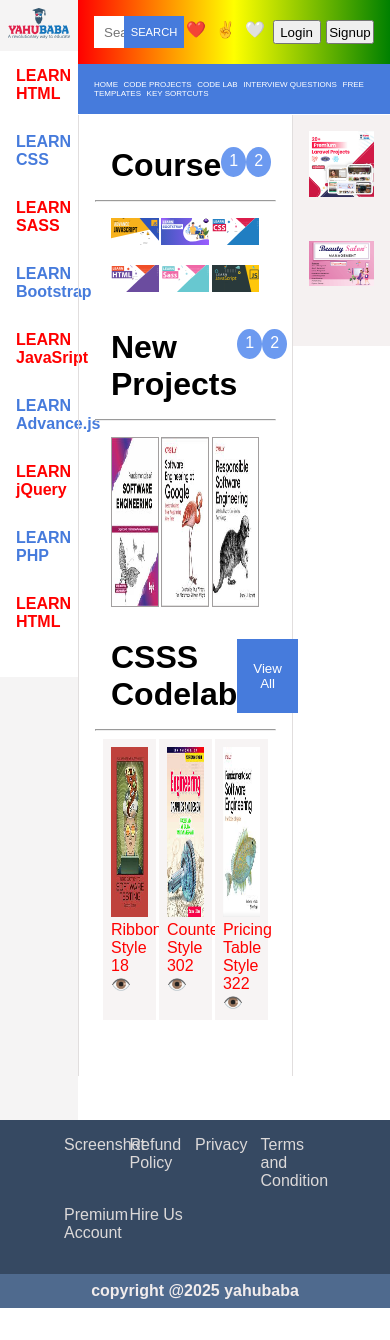
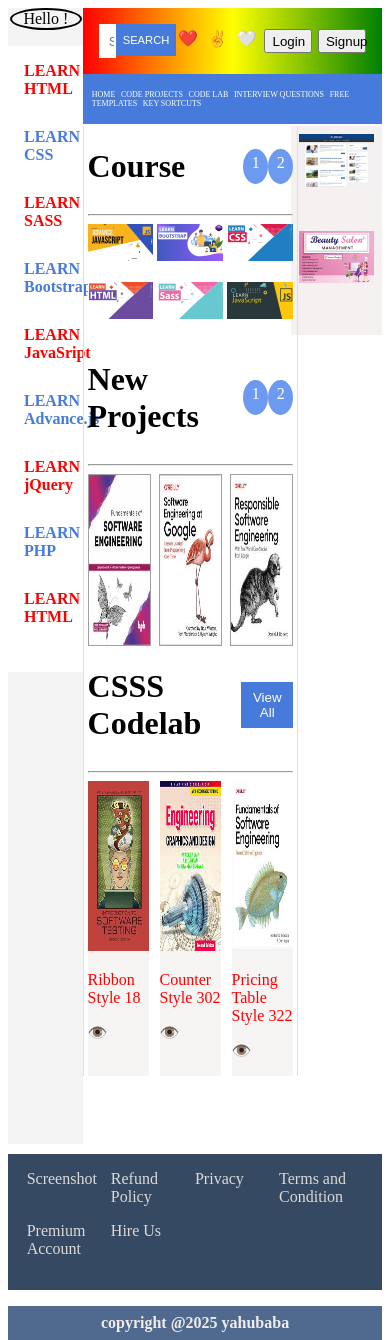
Before and after one commit to sahiba2503/my-react-app, a React (Vite) app in the folder my-vite-app/: page / in a window 390 px wide. Before the commit the page ends 1308 px from the top, so only its background shows below. Built offline with nearby package versions, Linux system fonts and the light colour scheme.

Commit message:
add style for making responsive

```diff
--- a/my-vite-app/src/App.css
+++ b/my-vite-app/src/App.css
@@ -1,21 +1,22 @@
-*{
+#root{
     margin: 0;
     padding: 0;
+    width: 100%;
+   position: relative;
   box-sizing: border-box;
-    font-family: Arial, Helvetica, sans-serif;
 }
 .naveContainer{
-    /* border: 2px solid black; */
     width: 80%;
     display: flex;
     flex-direction: column;
     float: right;
-     position: relative;
+    position: absolute;
+    top:0;
+    left: 20%;
+
 }
 .navBg{
-    /* border: 2px solid red; */
      background:linear-gradient(to right,red,yellow,green);
-    /* width: 75%; */
     display: flex;
    flex-direction: row;
    align-items: center;
@@ -25,7 +26,6 @@
 
 }
 #searchSection{
-    /* border: 2px solid #467bdc; */
     width: 40%;
     display: flex;
     flex-direction: row;
@@ -48,14 +48,12 @@
      border: none;
 }
 .navLogos{
-    /* border: 2px solid black; */
      width: 20%;
     display: flex;
     justify-content: space-between;
     min-width: 190px;
     }
 .navLogo{
-/* border: 2px solid black; */
 border-radius: 50%;
   height: 1.5rem;
   width: 1.5rem;
@@ -70,10 +68,13 @@ border-radius: 50%;
     background-color: rgb(245, 244, 244);
     padding-bottom: 1rem;
     height: 1120px;
+    position: absolute;
+    top:0;
+    left: 0%;
 }
 #yahuLogo{
-    width: 100%;
-    padding: 10%;
+    width: 90%;
+   margin-left: 3%;
    }
 .Leftsidebar ul{
     list-style: none;
@@ -95,56 +96,54 @@ border-radius: 50%;
 }
 
 .secondNav{
-    /* border: 5px solid green; */
-      width: 100%;
+       width: 94%;
       font-size: 0.5rem;
        background-color: #467bdc;
     color:white;
-    padding: 1rem;
+    padding: 1rem 3%;
 
 }
 .secondNav span{
     margin-right: 2%;
 }
 .RightSidBar{
-     /* border: 2px solid black; */
       background-color:rgb(245, 241, 241);
-     padding: 1rem;
-     float: right;
+      width: 20%;
+       padding: 0.5rem;
         position: absolute;
-    top:115px;
-    right: 0;
-     width: 25%;
+    top:7.4rem;
+    right: 0%;
 
 }
 .sideBox1{
     width: 100%;
    margin-bottom: 40px;
-   /* margin-top: 20px; */
 }
 .home{
     border-left: 1px solid rgb(225, 222, 222);
     border-right:1px solid rgb(225, 222, 222) ;
    position: absolute;
-   top: 115px;
-    right: 25%;
+   width: 60%;
     left: 20%;
+    right: 20%;
+    top:7.4rem;
    width: 55%;
-   padding: 1rem 1rem 3rem 1rem;
+    padding:  0 1%;
 
 }
 .chenge{
-    /* border: 1px solid black; */
       border-radius: 50%;
+
 }
 .mainHeading{
+     width: 100%;
     display: flex;
     flex-direction: row;
+    align-items: center;
     justify-content: space-between;
-    padding: 1rem;
+
 }
 .mainResponsivBtn{
-    /* border: 2px solid black; */
      width: 11%;
     min-width: 50px;
     text-align: center;
@@ -153,7 +152,6 @@ border-radius: 50%;
     justify-content: space-between;
 }
 .mainResponsivBtn span{
-    /* border: 2px solid black; */
     width: 1.9rem;
     height: 1.9rem;
     color:white;
@@ -161,11 +159,11 @@ border-radius: 50%;
     padding-top: 5px;
 }
 .Maincontainer{
-    /* border: 1px solid blue; */
+    width: 100%;
     display: flex;
     justify-content: space-between;
     flex-wrap: wrap;
-    padding:   1rem 1rem 0 1rem;
+
   }
 .Maincontainer img{
     width: 32%;
@@ -173,28 +171,29 @@ border-radius: 50%;
 
 }
 .Record{
-    /* border: 2px solid red; */
     width: 100%;
     display: flex;
     justify-content: space-between;
-    padding: 1rem;
+
 }
 .Record img{
     border: 1px solid rgb(162, 159, 159);
-    width: 32%;
+    width: 30%;
     height: 170px;
 
 }
 .mainHeading button{
     background-color: #467bdc;
     color:white;
-    padding: 0 1rem;
+     height: 50%;
+      padding:  0.5rem;
+
     border: none;
 }
 .codelablBox{
    background-color: rgb(247, 244, 244);
-    width: 32%;
-    padding: 0.5rem;
+    width: 30%;
+
 
 }
 .codelablBox img{
@@ -209,20 +208,20 @@ background-color: rgb(247, 244, 244);
     display: flex;
     flex-direction: row;
     justify-content: space-between;
-    padding: 0.5rem;
+
 }
 .footerList{
-    /* border: 2px solid red; */
     width: 100%;
     display: flex;
     flex-direction: column;
-
+   position: absolute;
+   top:1130px;
 }
 .footerList ul{
-    width: 100%;
+    width: 90%;
     display: flex;
     flex-wrap: wrap;
-    padding: 1rem 4rem;
+    padding: 1rem 5%;
     list-style: none;
     background-color: #364962;
     color: rgb(220, 217, 217);
--- a/my-vite-app/src/LeftSidebar.jsx
+++ b/my-vite-app/src/LeftSidebar.jsx
@@ -1,6 +1,6 @@
 
 import "./App.css"
-import logo from './assets/yahu.svg';
+// import logo from './assets/poster5.svg';
 function LeftSidebar(){
 
 
@@ -8,8 +8,8 @@ function LeftSidebar(){
         <>
         <div class="Leftsidebar">
 
-        <div id='yahuLogo'>
-        <img src={logo} alt="logo" />
+        <div id='yahuLogo' style={{textAlign:"center",border:"2px solid black",borderRadius:"50%"}}>
+       Hello !
         </div>
         <ul>
             <li className="TopicColorR" >LEARN HTML</li>
--- a/my-vite-app/src/RightSidebar.jsx
+++ b/my-vite-app/src/RightSidebar.jsx
@@ -1,4 +1,4 @@
-import yahuposter from "./assets/sidelaravel.jpg"
+import yahuposter from "./assets/poster2.png"
 import yahuPosters from "./assets/yahuPosters.png"
 
 function RightSidebar(){
```
Lines whose indentation alone changed are shown as unchanged.
